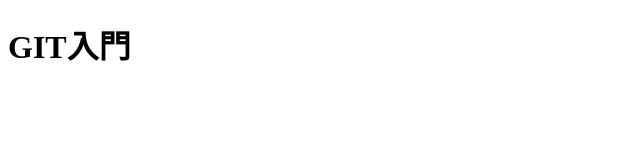
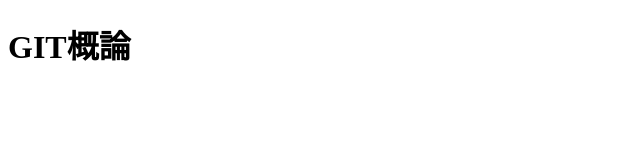
Before and after one commit to burlesca-isamu/git-practice, a plain HTML site: page index.html in a window 1280 px wide. Shown: the full height of the page, 0-640 px from the left. Drawn offline with Linux system fonts and the light colour scheme.

Commit message:
Git入門をGit概論に変更

```diff
--- a/index.html
+++ b/index.html
@@ -8,7 +8,7 @@
 </head>
 
 <body>
-    <h1>GIT入門</h1>
+    <h1>GIT概論</h1>
 </body>
 
 </html>
```
